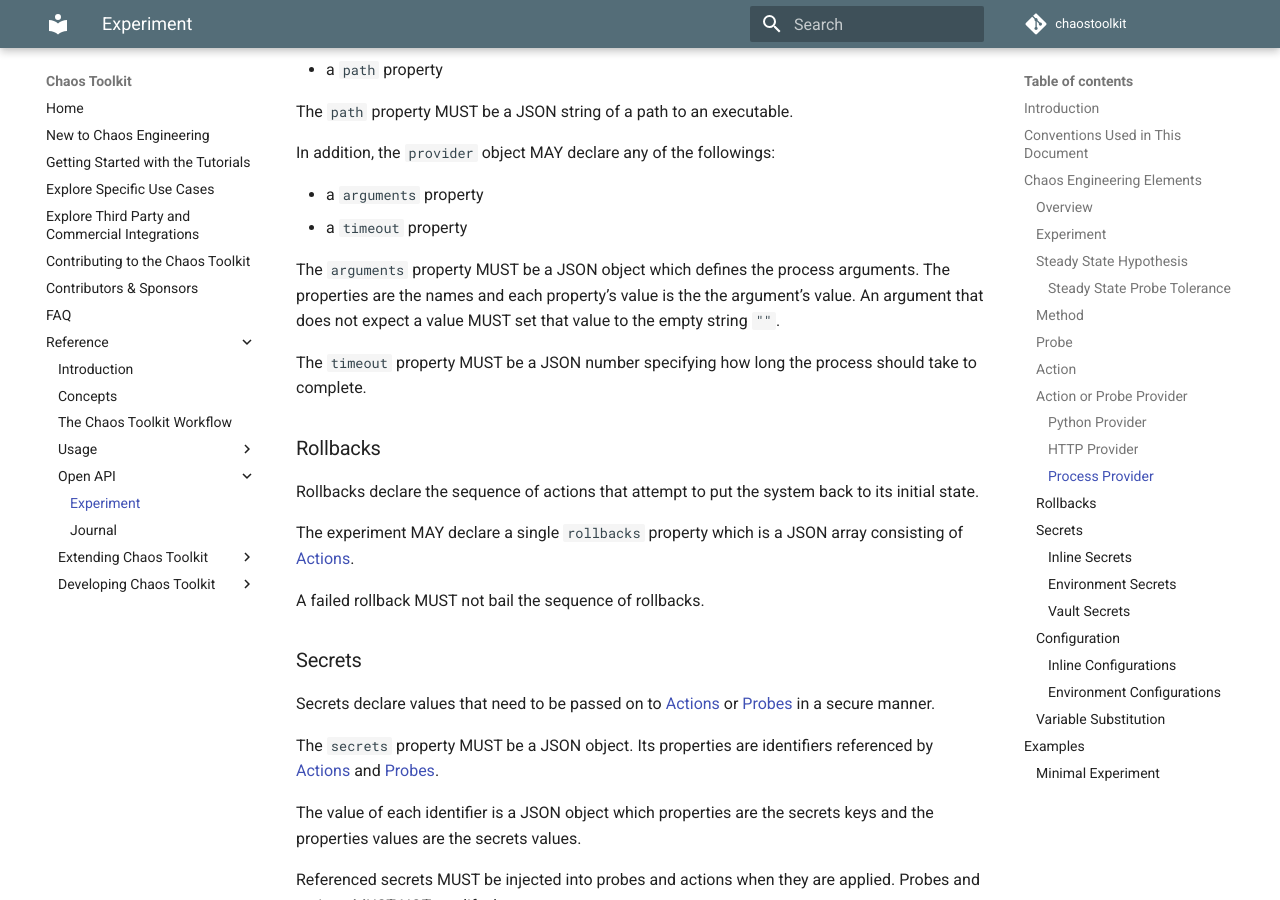
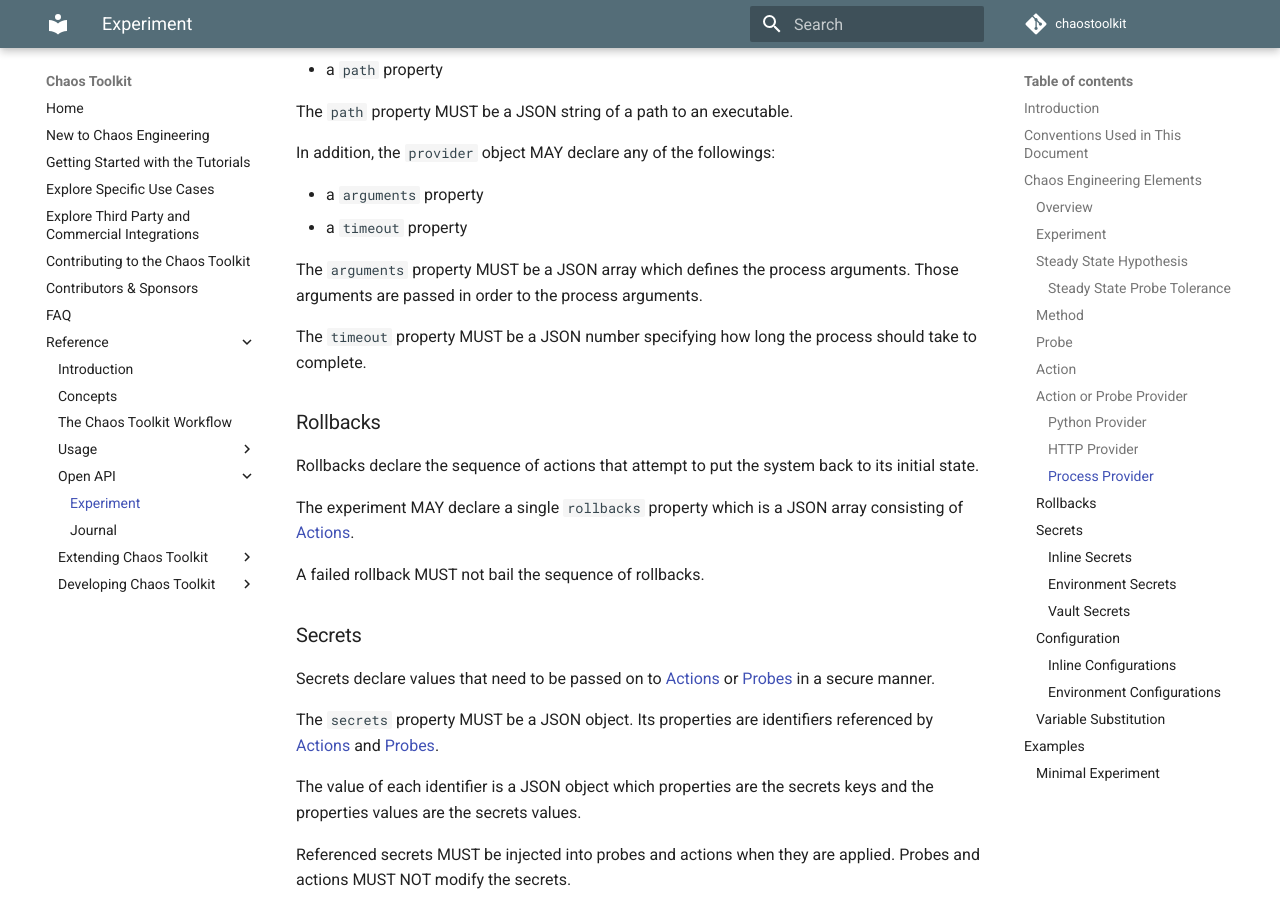
Before and after one commit to chaostoolkit/chaostoolkit-documentation, an MkDocs documentation site: the page built from sources/reference/api/experiment.md, in a window 1280 px wide and 900 px high, scrolled down 7843 px. Built offline with MkDocs 1.6.1 and Material for MkDocs 9.7.7, drawn with Linux system fonts in a browser that asks for light colours; comment, search, counter and statistics services are not loaded; old or Windows-style settings are respelled for this version of MkDocs.

Commit message:
Args are now an array
Signed-off-by: Sylvain Hellegouarch <sh@defuze.org>

```diff
--- a/sources/reference/api/experiment.md
+++ b/sources/reference/api/experiment.md
@@ -387,10 +387,8 @@ In addition, the `provider` object MAY declare any of the followings:
 * a `arguments` property
 * a `timeout` property
 
-The `arguments` property MUST be a JSON object which defines the process
-arguments. The properties are the names and each property's value is the
-the argument's value. An argument that does not expect a value MUST set that
-value to the empty string `""`.
+The `arguments` property MUST be a JSON array which defines the process
+arguments. Those arguments are passed in order to the process arguments.
 
 The `timeout` property MUST be a JSON number specifying how long the process
 should take to complete.
```
